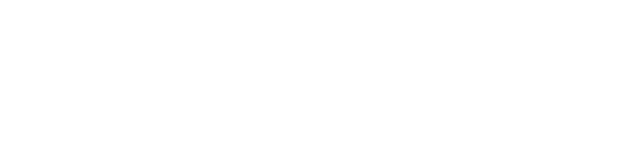
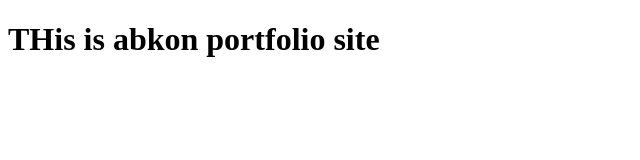
Before and after one commit to Callmiremzy/abkon-portfolio, a plain HTML site: page index.html in a window 1280 px wide. Shown: the whole page, without its empty margins (0-640 px from the left). Drawn offline with Linux system fonts and the light colour scheme.

Commit message:
new change to index file

```diff
--- a/index.html
+++ b/index.html
@@ -6,6 +6,8 @@
     <title>Abkon Portfolio</title>
 </head>
 <body>
-
+    <main>
+        <h1>THis is abkon portfolio site</h1>
+    </main>
 </body>
 </html>
```
